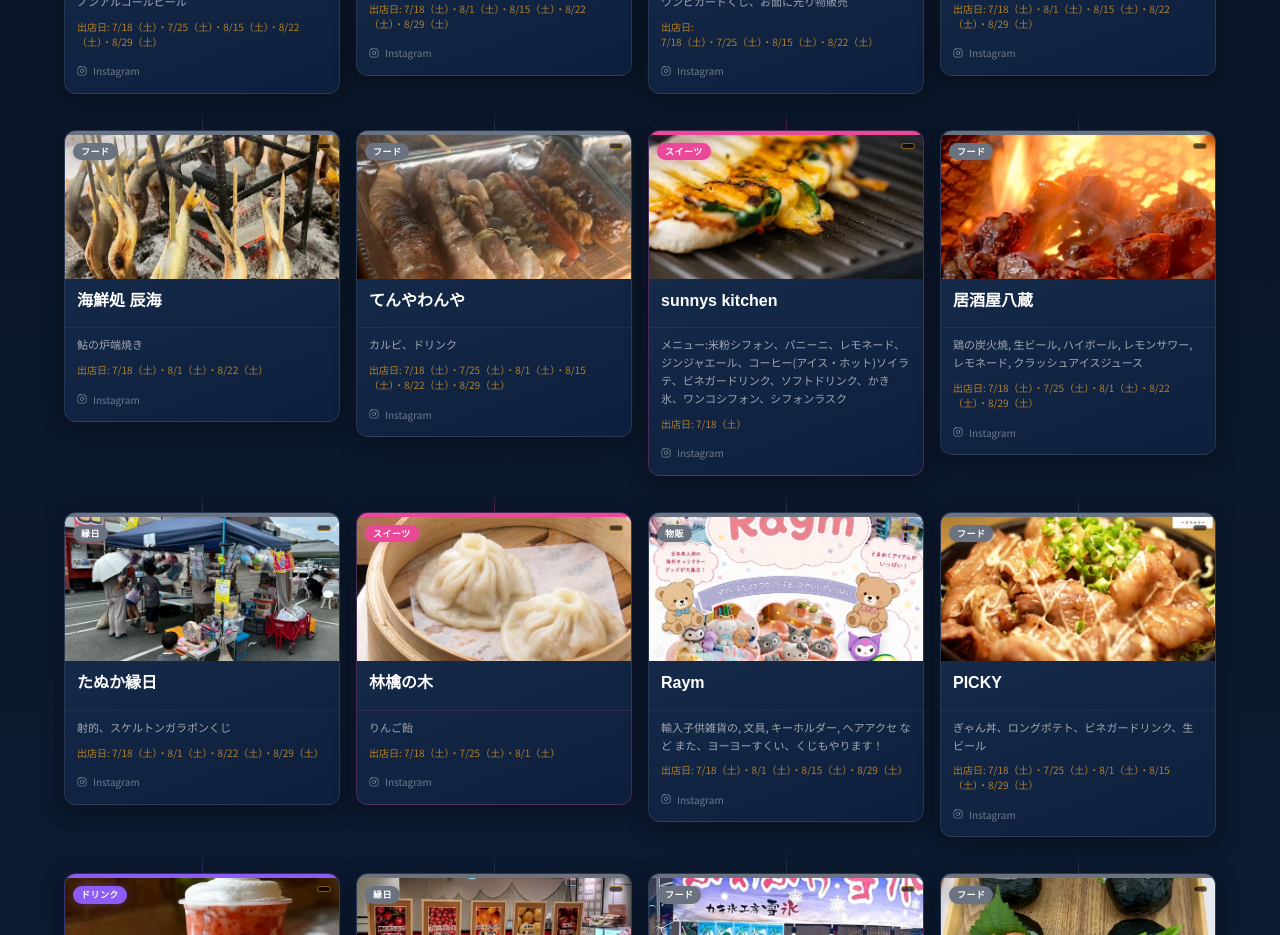
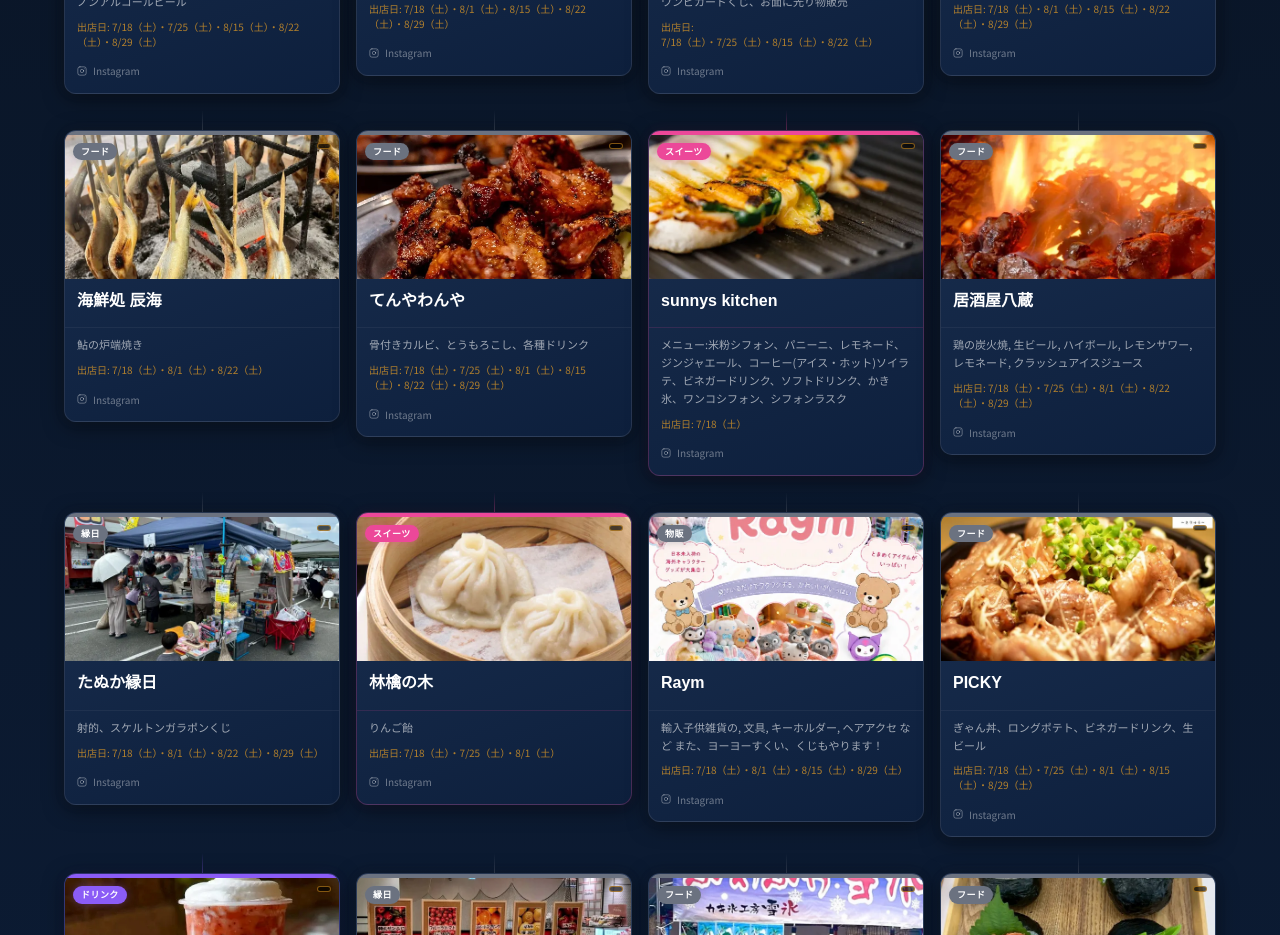
Before and after one commit to peiyangu/yoichiWebSite, a Next.js app: page /stores in a window 1280 px wide. Shown: the part 1580-2515 px from the top of the page. Built offline with nearby package versions, Linux system fonts and the light colour scheme; no server answers; a web font is replaced by a local one.

Commit message:
店舗データ更新

```diff
--- a/data/stores.ts
+++ b/data/stores.ts
@@ -159,8 +159,8 @@ export const mockStores: Store[] = [
   {
     name: "てんやわんや",
     boothNumber: "",
-    description: "カルビ、ドリンク",
-    image: "/store-images/まごころ.jpg",
+    description: "骨付きカルビ、とうもろこし、各種ドリンク",
+    image: "/store-images/てんやわんや.jpg",
     instagram: "https://www.instagram.com/tenyawanya65",
     days: ["2026-07-18","2026-07-25","2026-08-01","2026-08-15","2026-08-22","2026-08-29"],
     genre: "フード",
```
Also changed, not shown: public/store-images/てんやわんや.jpg (added), public/store-images/てんやわんや.webp (added).
